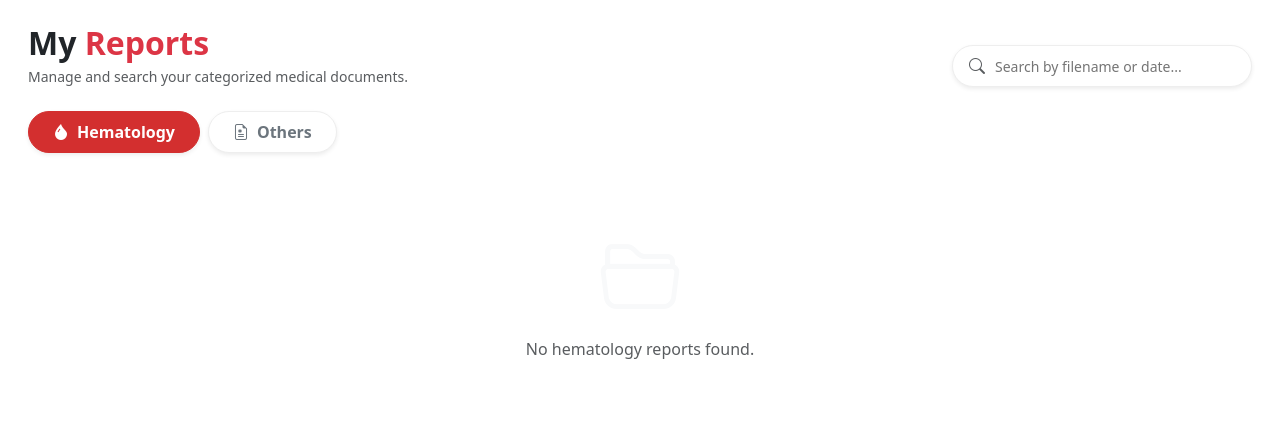
After one commit to babithakur/HemoTrack, a Flask app: page /report/my-reports in a window 1280 px wide. The commit adds this page. Shown: the top 448 px of the page. Run offline with Flask 3, Linux system fonts and the light colour scheme.

Commit message:
Added feature to view reports

```diff
--- a/app/api/routes/report_routes.py
+++ b/app/api/routes/report_routes.py
@@ -55,3 +55,27 @@ def save_report():
     except Exception as e:
         flash(f"Error saving report: {e}", "error")
         return redirect(url_for("user.dashboard"))
+
+@report_bp.route("/my-reports", methods=["GET"])
+def my_reports():
+    hematology_reports, other_reports = ReportService.get_user_reports()
+
+    return render_template(
+        "my_reports.html",
+        hematology_reports=hematology_reports,
+        other_reports=other_reports
+    )
+
+@report_bp.route("/hb-analytics", methods=["GET"])
+def hb_analytics():
+    return render_template("hb_analytics.html")
+
+@report_bp.route("/delete/<int:report_id>", methods=["POST", "GET"])
+def delete_report(report_id):
+    success = ReportService.delete_report(report_id=report_id)
+
+    if success:
+        flash("Report deleted successfully.", "success")
+    else:
+        flash("Could not delete report. Report may not exist or belong to you.", "danger")
+    return redirect(url_for("report.my_reports"))
--- /dev/null
+++ b/app/templates/my_reports.html
@@ -0,0 +1,183 @@
+<!DOCTYPE html>
+<html lang="en">
+<head>
+    <meta charset="UTF-8">
+    <meta name="viewport" content="width=device-width, initial-scale=1.0">
+    <title>HemoTrack | My Reports</title>
+    <link href="https://cdn.jsdelivr.net/npm/bootstrap@5.3.0/dist/css/bootstrap.min.css" rel="stylesheet">
+    <link href="https://fonts.googleapis.com/css2?family=Inter:wght@300;400;600;700&display=swap" rel="stylesheet">
+    <link rel="stylesheet" href="https://cdn.jsdelivr.net/npm/bootstrap-icons@1.10.0/font/bootstrap-icons.css">
+</head>
+<body>
+    {% with messages = get_flashed_messages(with_categories=true) %}
+        {% if messages %}
+        <div class="container px-3 py-3">
+        {% for category, msg in messages %}
+        <div class="alert alert-{{ 'success' if category=='success' else 'danger' }} alert-dismissible fade show" role="alert">
+          {{ msg }}
+          <button type="button" class="btn-close" data-bs-dismiss="alert" aria-label="Close"></button>
+        </div>
+        {% endfor %}
+        </div>
+        {% endif %}
+    {% endwith %}
+    <div class="container-fluid py-4">
+        <div class="d-flex justify-content-between align-items-end mb-4 px-3">
+            <div>
+                <h2 class="fw-bold mb-1">My <span class="text-danger">Reports</span></h2>
+                <p class="text-muted small mb-0">Manage and search your categorized medical documents.</p>
+            </div>
+            <div class="search-bar d-flex align-items-center bg-white shadow-sm px-3 py-2 rounded-pill" style="width: 300px; border: 1px solid #eee;">
+                <i class="bi bi-search text-muted"></i>
+                <input type="text" class="border-0 ms-2 small w-100" style="outline:none;" placeholder="Search by filename or date...">
+            </div>
+        </div>
+
+        <ul class="nav nav-pills mb-4 px-3" id="reportTabs" role="tablist">
+            <li class="nav-item" role="presentation">
+                <button class="nav-link active rounded-pill px-4 me-2 shadow-sm"
+                        id="hematology-tab"
+                        data-bs-toggle="pill"
+                        data-bs-target="#hematology"
+                        type="button" role="tab">
+                    <i class="bi bi-droplet-fill me-2"></i>Hematology
+                </button>
+            </li>
+            <li class="nav-item" role="presentation">
+                <button class="nav-link rounded-pill px-4 shadow-sm"
+                        id="others-tab"
+                        data-bs-toggle="pill"
+                        data-bs-target="#others"
+                        type="button" role="tab">
+                    <i class="bi bi-file-earmark-medical me-2"></i>Others
+                </button>
+            </li>
+        </ul>
+
+        <div class="tab-content px-3" id="reportTabsContent">
+
+            <div class="tab-pane fade show active" id="hematology" role="tabpanel">
+                <div class="row g-4">
+                    {% if not hematology_reports %}
+                    <div class="col-12 text-center py-5">
+                        <i class="bi bi-folder2-open display-1 text-light"></i>
+                        <p class="text-muted mt-3">No hematology reports found.</p>
+                    </div>
+                    {% endif %}
+
+                    {% for report in hematology_reports %}
+                    <div class="col-xl-3 col-lg-4 col-md-6">
+                        <div class="card border-0 shadow-sm report-card h-100" style="border-radius: 20px;">
+                            <div class="card-body p-4">
+                                <div class="d-flex justify-content-between align-items-start mb-3">
+                                    <div class="bg-danger-subtle text-danger p-2 rounded-3">
+                                        <i class="bi bi-file-pdf-fill fs-4"></i>
+                                    </div>
+                                </div>
+                                <h6 class="fw-bold mb-1 text-truncate">{{ report.filename }}</h6>
+                                <p class="text-muted x-small mb-3">
+                                    <i class="bi bi-calendar3 me-1"></i>
+                                    {{ report.created_at.strftime("%d %b %Y") if report.created_at else "N/A" }}
+                                </p>
+                                <div class="bg-light p-2 rounded-3 mb-3 text-center">
+                                    <small class="text-muted d-block x-small">Hemoglobin</small>
+                                    <span class="fw-bold text-danger">{{ report.hemoglobin or "N/A" }} g/dL</span>
+                                </div>
+                                <div class="d-grid gap-2">
+                                    <a href="{{ url_for('static', filename='uploads/' ~ report.filename) }}" target="_blank" class="btn btn-outline-danger btn-sm rounded-pill">View PDF</a>
+                                </div>
+                                <div class="d-grid gap-2 mt-2">
+                                    <a href="{{ url_for('report.delete_report', report_id=report.report_id) }}"
+                                       class="btn btn-outline-danger btn-sm rounded-pill"
+                                       onclick="return confirm('Are you sure you want to delete this report?');">
+                                        <i class="bi bi-trash me-1"></i> Delete
+                                    </a>
+                                </div>
+                            </div>
+                        </div>
+                    </div>
+                    {% endfor %}
+                </div>
+            </div>
+
+            <div class="tab-pane fade" id="others" role="tabpanel">
+                <div class="row g-4">
+                    {% if not other_reports %}
+                    <div class="col-12 text-center py-5">
+                        <i class="bi bi-folder2-open display-1 text-light"></i>
+                        <p class="text-muted mt-3">No other reports found.</p>
+                    </div>
+                    {% endif %}
+
+                    {% for report in other_reports %}
+                    <div class="col-xl-3 col-lg-4 col-md-6">
+                        <div class="card border-0 shadow-sm report-card h-100" style="border-radius: 20px;">
+                            <div class="card-body p-4">
+                                <div class="d-flex justify-content-between align-items-start mb-3">
+                                    <div class="bg-danger-subtle text-danger p-2 rounded-3">
+                                        <i class="bi bi-file-pdf-fill fs-4"></i>
+                                    </div>
+                                </div>
+                                <h6 class="fw-bold mb-1 text-truncate">{{ report.filename }}</h6>
+                                <p class="text-muted x-small mb-3">
+                                    <i class="bi bi-calendar3 me-1"></i>
+                                    {{ report.created_at.strftime("%d %b %Y") if report.created_at else "N/A" }}
+                                </p>
+                                {% if report.doctor_note %}
+                                <div class="bg-light p-2 rounded-3 mb-3">
+                                    <small class="text-muted d-block x-small">Doctor Note</small>
+                                    <p class="small mb-0 text-truncate">{{ report.doctor_note }}</p>
+                                </div>
+                                {% endif %}
+                                <div class="d-grid gap-2">
+                                    <a href="{{ url_for('static', filename='uploads/' ~ report.filename) }}" target="_blank" class="btn btn-outline-secondary btn-sm rounded-pill">View PDF</a>
+                                </div>
+                                <div class="d-grid gap-2 mt-2">
+                                    <a href="{{ url_for('report.delete_report', report_id=report.report_id) }}"
+                                       class="btn btn-outline-danger btn-sm rounded-pill"
+                                       onclick="return confirm('Are you sure you want to delete this report?');">
+                                        <i class="bi bi-trash me-1"></i> Delete
+                                    </a>
+                                </div>
+                            </div>
+                        </div>
+                    </div>
+                    {% endfor %}
+                </div>
+            </div>
+        </div>
+    </div>
+
+    <style>
+        /* (Keep your existing styles here, they are correct!) */
+        .report-card:hover {
+            transform: translateY(-5px);
+            box-shadow: 0 10px 25px rgba(0,0,0,0.1) !important;
+        }
+        .x-small { font-size: 0.75rem; }
+        .nav-pills .nav-link {
+            background-color: white;
+            color: #6c757d;
+            border: 1px solid #eee;
+            font-weight: 600;
+        }
+        .nav-pills .nav-link.active {
+            background-color: #d32f2f !important;
+            color: white !important;
+            border-color: #d32f2f;
+        }
+        .bg-danger-subtle { background-color: #fceaea !important; }
+        .bg-secondary-subtle { background-color: #f8f9fa !important; }
+    </style>
+    <script src="https://cdn.jsdelivr.net/npm/bootstrap@5.3.0/dist/js/bootstrap.bundle.min.js"></script>
+    <script>
+        setTimeout(() => {
+          const alerts = document.querySelectorAll('.alert');
+          alerts.forEach(alert => {
+            const bsAlert = new bootstrap.Alert(alert);
+            bsAlert.close();
+          });
+        }, 5000); // 5 seconds
+      </script>
+</body>
+</html>
--- a/app/templates/validate.html
+++ b/app/templates/validate.html
@@ -3,7 +3,7 @@
 <head>
     <meta charset="UTF-8">
     <meta name="viewport" content="width=device-width, initial-scale=1.0">
-    <title>HemoTrack | Dashboard</title>
+    <title>HemoTrack | Validate Report</title>
     <link href="https://cdn.jsdelivr.net/npm/bootstrap@5.3.0/dist/css/bootstrap.min.css" rel="stylesheet">
     <link href="https://fonts.googleapis.com/css2?family=Inter:wght@300;400;600;700&display=swap" rel="stylesheet">
     <link rel="stylesheet" href="https://cdn.jsdelivr.net/npm/bootstrap-icons@1.10.0/font/bootstrap-icons.css">
```
Also changed, not shown: app/repo/report_repo.py (+21 -1 lines), app/service/report_service.py (+88 -21 lines), app/templates/blur_analysis.html (+15 -2 lines), app/templates/dashboard.html (+4 -4 lines), app/templates/hb_analytics.html (added, +102 -0 lines).
